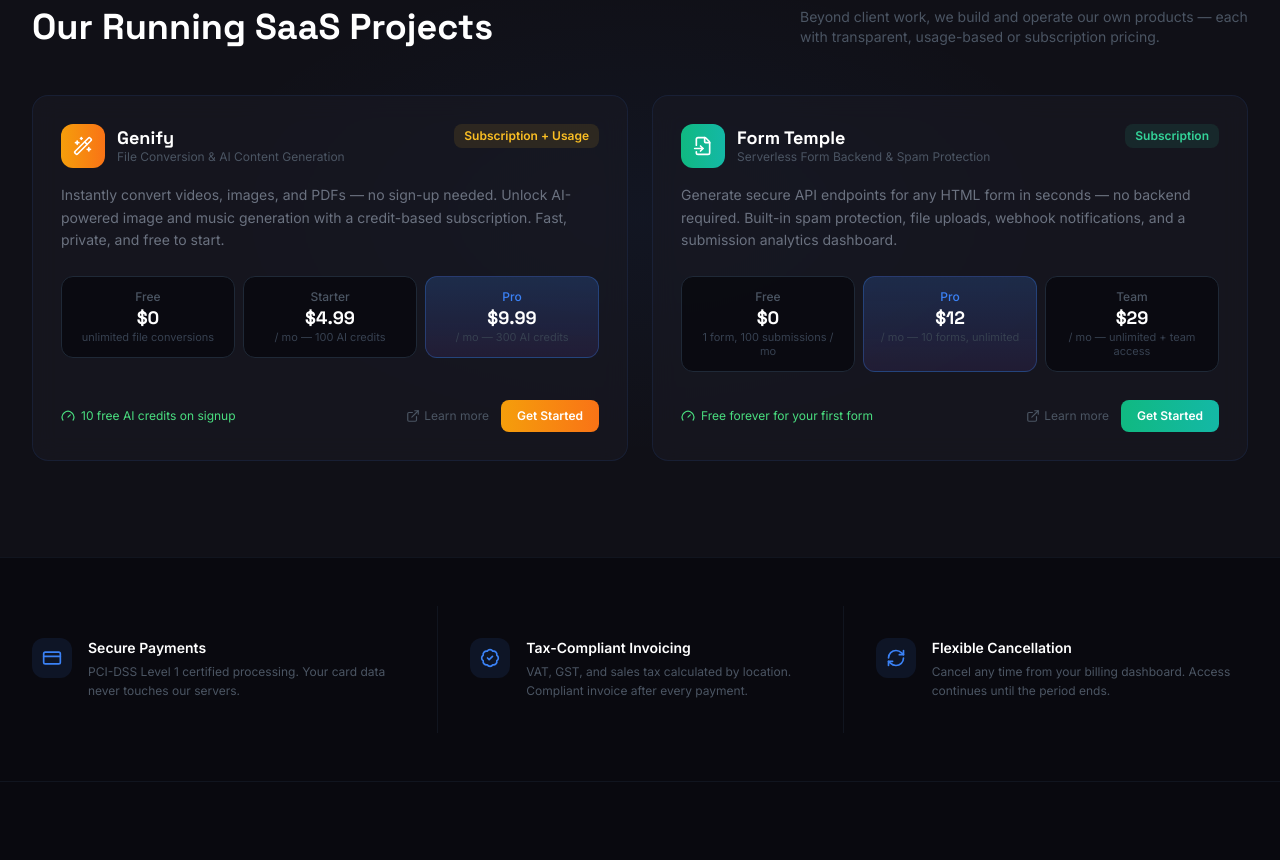
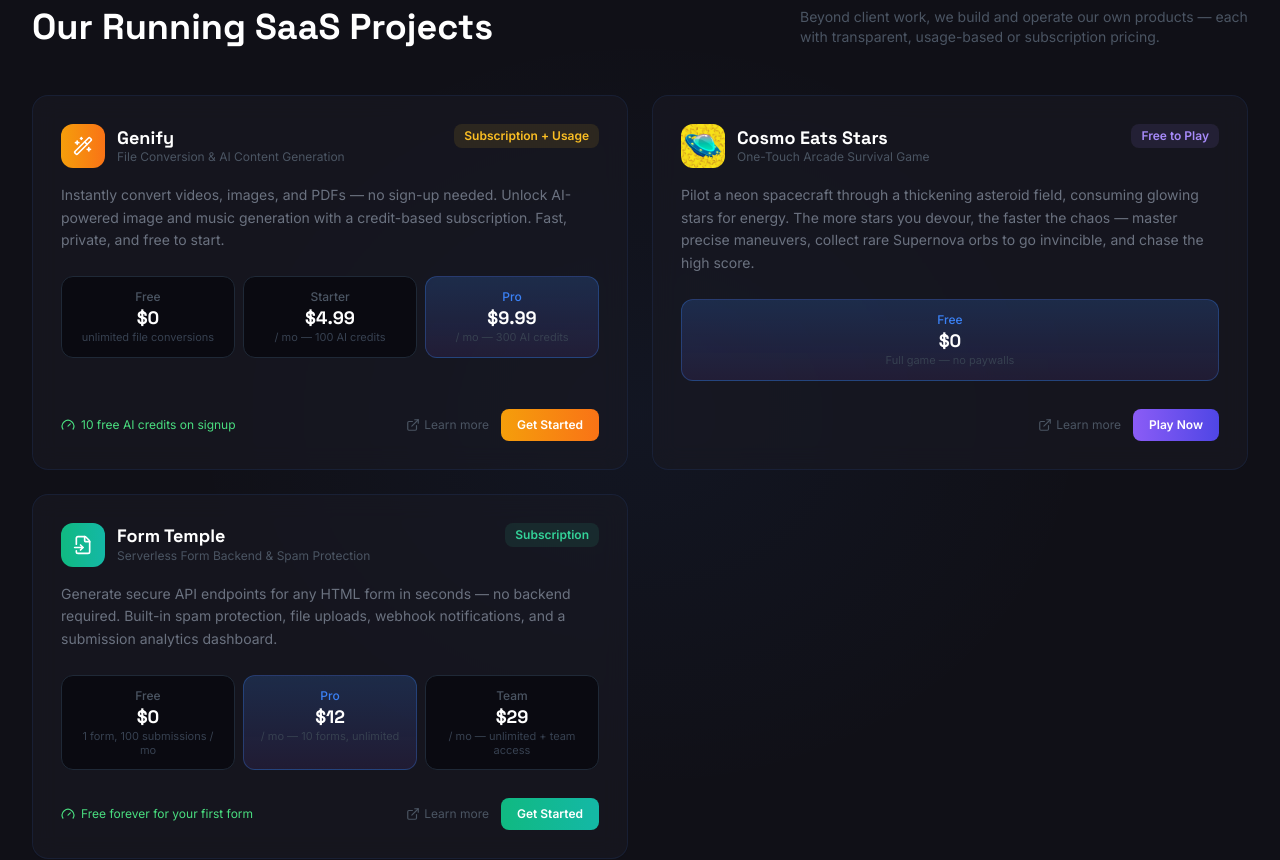
Before and after one commit to bytes-monks/bytes-monks, a React (Vite) app: page /pricing in a window 1280 px wide. Shown: the part 2540-3400 px from the top of the page. Built offline with nearby package versions, Linux system fonts and the light colour scheme.

Commit message:
chores: update pricing page

```diff
--- a/src/pages/Pricing.tsx
+++ b/src/pages/Pricing.tsx
@@ -70,13 +70,15 @@
   name: string;
   tagline: string;
   description: string;
-  model: 'Subscription' | 'Usage-based' | 'Subscription + Usage';
+  model: 'Subscription' | 'Usage-based' | 'Subscription + Usage' | 'Free to Play';
   modelColor: string;
-  icon: React.ElementType;
+  icon?: React.ElementType;
+  logoImg?: string;
   gradient: string;
   tiers: SaasTier[];
   freeTrial: string | null;
   url: string;
+  cta?: string;
 }
 
 // ─── Data ─────────────────────────────────────────────────────────────────────
@@ -221,6 +223,22 @@
       { name: 'Free',    price: '$0',    unit: 'unlimited file conversions', highlight: false },
       { name: 'Starter', price: '$4.99', unit: '/ mo — 100 AI credits',      highlight: false },
       { name: 'Pro',     price: '$9.99', unit: '/ mo — 300 AI credits',      highlight: true  },
+    ],
+  },
+  {
+    name: 'Cosmo Eats Stars',
+    tagline: 'One-Touch Arcade Survival Game',
+    description:
+      'Pilot a neon spacecraft through a thickening asteroid field, consuming glowing stars for energy. The more stars you devour, the faster the chaos — master precise maneuvers, collect rare Supernova orbs to go invincible, and chase the high score.',
+    model: 'Free to Play',
+    modelColor: 'text-violet-400 bg-violet-400/10',
+    logoImg: '/logos/cosmoeatsstars.webp',
+    gradient: 'from-violet-500 to-indigo-600',
+    freeTrial: null,
+    url: 'https://play.google.com/store/apps/details?id=com.bytesmonks.CosmoEatStar',
+    cta: 'Play Now',
+    tiers: [
+      { name: 'Free', price: '$0', unit: 'Full game — no paywalls', highlight: true },
     ],
   },
   {
@@ -669,8 +687,14 @@
               >
                 <div className="flex items-start justify-between gap-4 mb-4">
                   <div className="flex items-center gap-3">
-                    <div className={`w-11 h-11 rounded-xl bg-gradient-to-r ${product.gradient} flex items-center justify-center flex-shrink-0`}>
-                      <product.icon className="w-5 h-5 text-white" />
+                    <div className="w-11 h-11 rounded-xl overflow-hidden flex-shrink-0">
+                      {product.logoImg ? (
+                        <img src={product.logoImg} alt={product.name} className="w-full h-full object-cover" />
+                      ) : (
+                        <div className={`w-full h-full bg-gradient-to-r ${product.gradient} flex items-center justify-center`}>
+                          {(() => { const Icon = product.icon; return Icon ? <Icon className="w-5 h-5 text-white" /> : null; })()}
+                        </div>
+                      )}
                     </div>
                     <div>
                       <p className="font-display font-bold text-white text-lg leading-tight">{product.name}</p>
@@ -684,7 +708,7 @@
 
                 <p className="text-gray-500 text-sm leading-relaxed mb-6">{product.description}</p>
 
-                <div className="grid grid-cols-3 gap-2 mb-5">
+                <div className={`grid gap-2 mb-5 ${product.tiers.length === 1 ? 'grid-cols-1' : product.tiers.length === 2 ? 'grid-cols-2' : 'grid-cols-3'}`}>
                   {product.tiers.map((tier) => (
                     <div
                       key={tier.name}
@@ -722,9 +746,11 @@
                     </a>
                     <a
                       href={product.url}
+                      target="_blank"
+                      rel="noopener noreferrer"
                       className={`px-4 py-2 rounded-lg text-xs font-semibold transition-all duration-300 bg-gradient-to-r ${product.gradient} text-white hover:opacity-90 hover:shadow-lg`}
                     >
-                      Get Started
+                      {product.cta ?? 'Get Started'}
                     </a>
                   </div>
                 </div>
```
Also changed, not shown: public/logos/cosmoeatsstars.webp (added).
